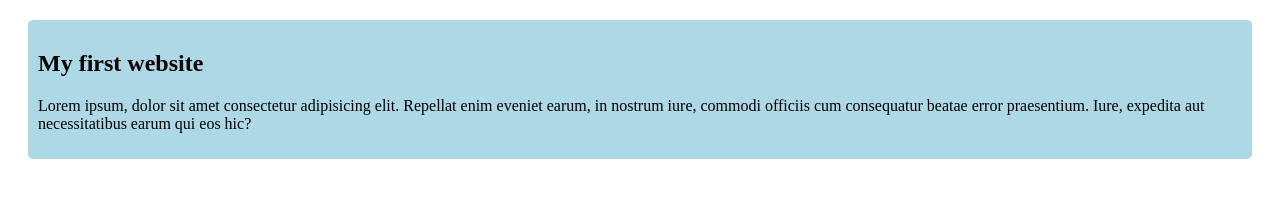
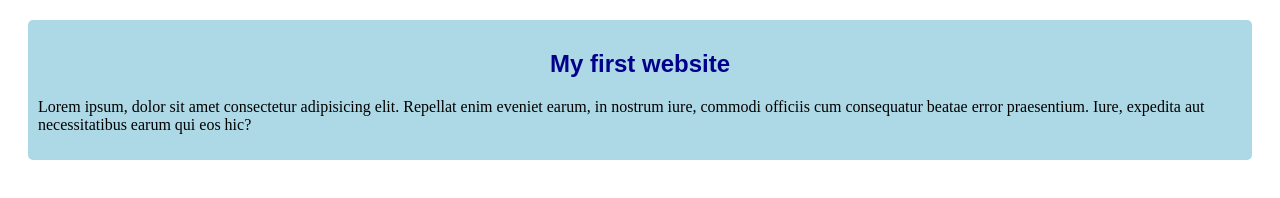
Before and after one commit to kamrulshaqeel/my-simple-website, a plain HTML site: page index.html in a window 1280 px wide. Drawn offline with Linux system fonts and the light colour scheme.

Commit message:
Added heading color

```diff
--- a/style_my first website.css
+++ b/style_my first website.css
@@ -5,3 +5,8 @@ div{
     padding: 10px;
     margin: 20px;
 }
+h2 {
+    color: darkblue;
+    font-family: Arial, sans-serif;
+    text-align: center;
+}
```
